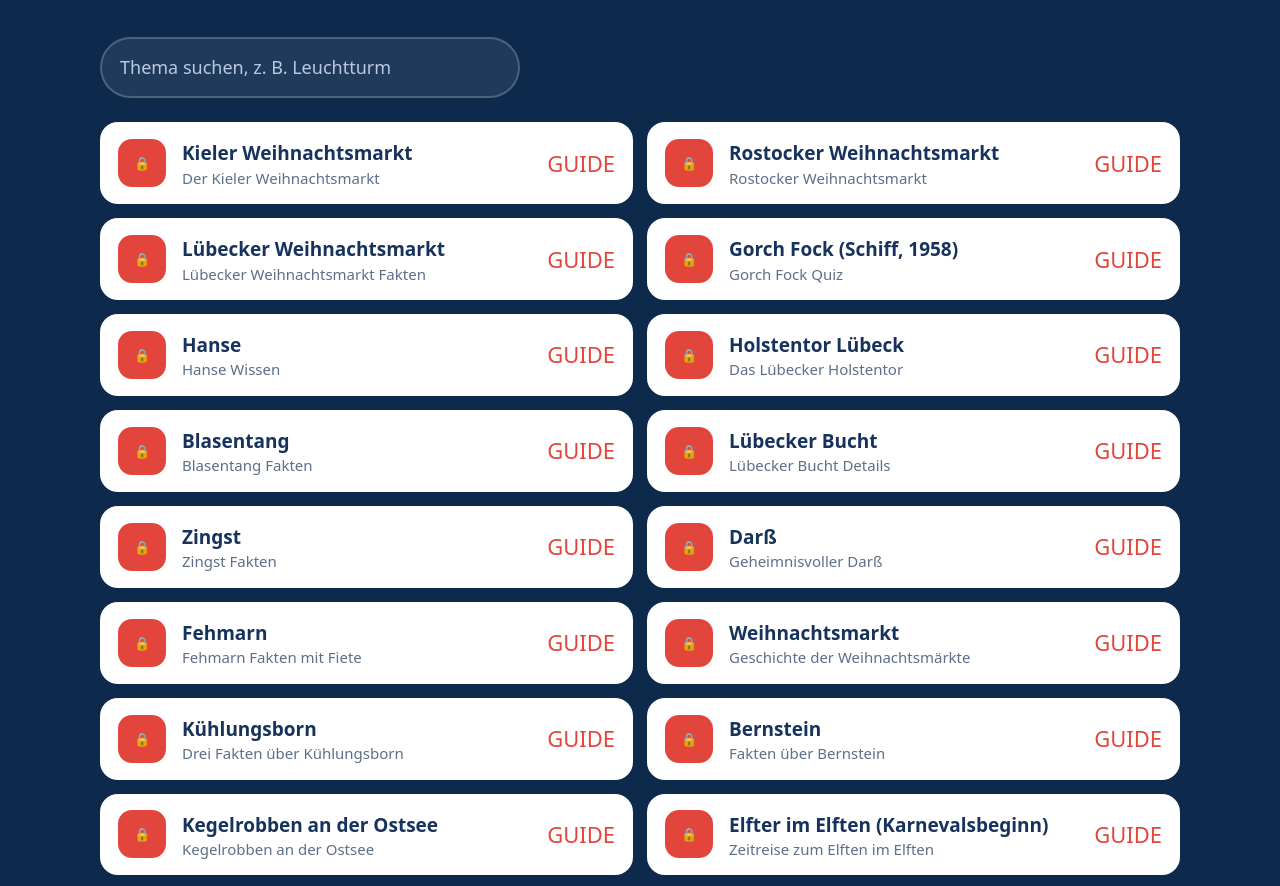
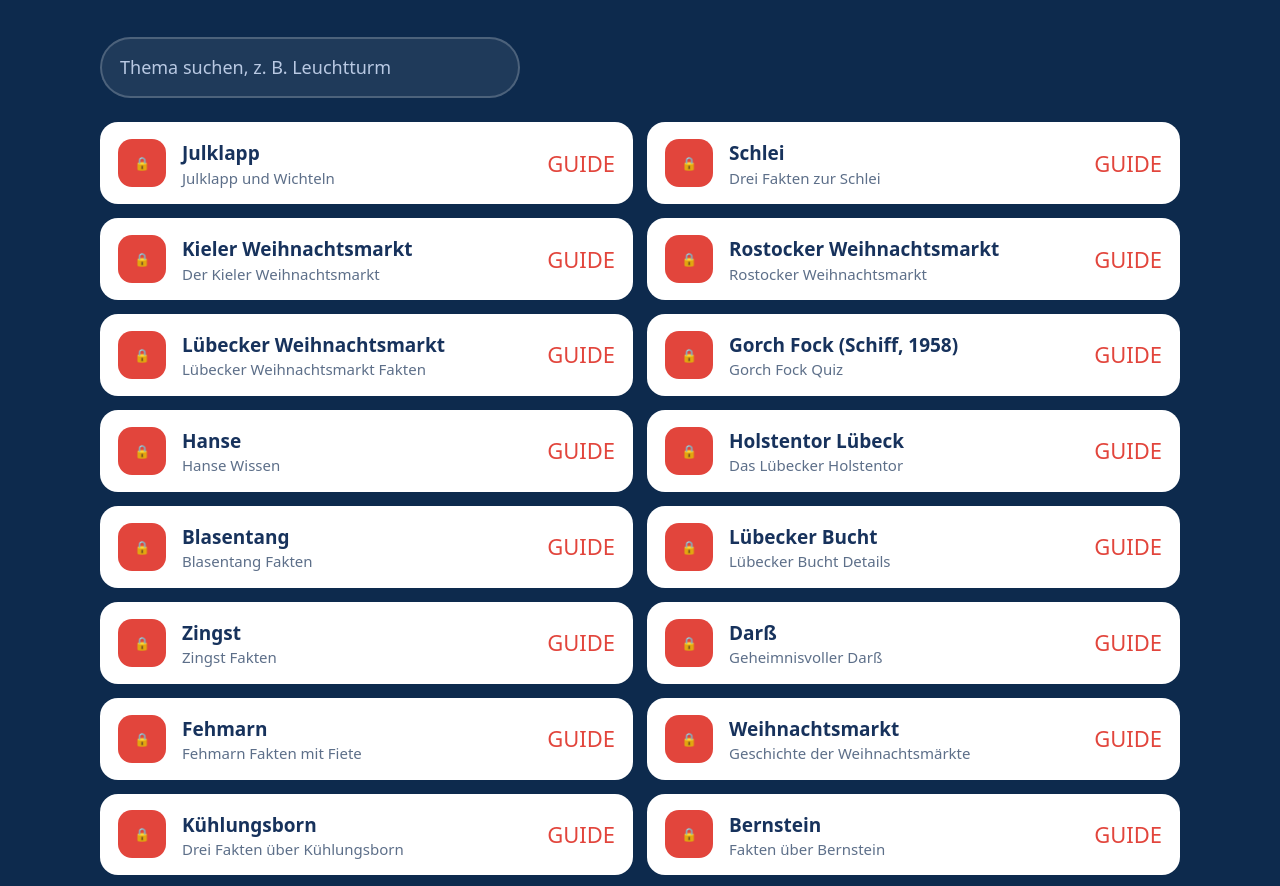
Before and after one commit to fiete-ostsee/fiete-ostsee.github.io, a plain HTML site: page index.html in a window 1280 px wide. Shown: the part 2250-3136 px from the top of the page. Drawn offline with Linux system fonts and the light colour scheme.

Commit message:
Landingpage aktualisiert

```diff
--- a/index.html
+++ b/index.html
@@ -41,7 +41,9 @@ footer{background:var(--navy);color:#b9c9e3;padding:48px 0 60px;font-size:15px}f
 <div class="grid3"><div class="card reveal"><div class="ico" aria-hidden="true">⛵</div><h3>Fiete</h3><p>Ein gefaltetes Papierboot mit blauer Zipfelmütze und Anker. Er schwimmt die Küste entlang und liest, was die Flaschenpost anspült.</p></div><div class="card reveal"><div class="ico" aria-hidden="true">🍾</div><h3>Die Flaschenpost</h3><p>Eine Glasflasche mit Gesicht, voller Nachrichten: Fakten, Orte, Bräuche und Tipps rund um Strand, Meer und Städte.</p></div><div class="card reveal"><div class="ico" aria-hidden="true">🔎</div><h3>Unser Versprechen</h3><p>Nur Belegbares: Jede Aussage hat eine Quelle, die du im Guide nachlesen kannst. Inhalte entstehen mit KI-Hilfe und werden gekennzeichnet.</p></div></div></div></section>
 <section id="so" style="padding-top:20px"><div class="wrap"><h2 class="reveal">So bekommst du deinen Guide</h2><p class="sub reveal">Drei Schritte, kostenlos, direkt in Instagram.</p>
 <div class="steps"><div class="step reveal"><h3>Folgen</h3><p>Folge <a href="https://www.instagram.com/fietes.ostsee/" target="_blank" rel="noopener">@fietes.ostsee</a> auf Instagram – dann verpasst du kein Reel und bekommst die Guides.</p></div><div class="step reveal"><h3>Stichwort kommentieren</h3><p>Schreibe unter ein Reel oder einen Beitrag das Stichwort:<br><button class="kw" id="kw" type="button" aria-label="Stichwort GUIDE kopieren">GUIDE <small>antippen zum Kopieren</small></button></p></div><div class="step reveal"><h3>Nachricht öffnen</h3><p>Du bekommst automatisch eine Nachricht mit dem Link zu den Guides. Er funktioniert nur über die Nachricht.</p></div></div></div></section>
-<section id="guides" class="band"><div class="wrap"><h2 class="reveal">Diese Guides warten auf dich</h2><p class="sub reveal">Kurze PDFs mit Tipps und Wissen zur Ostsee, mit Quellenliste am Ende. Folge uns und kommentiere GUIDE, dann schicken wir dir den Link per Nachricht.</p><label class="sr" for="q" style="position:absolute;left:-999px">Guides durchsuchen</label><input class="search" id="q" type="search" placeholder="Thema suchen, z. B. Leuchtturm" autocomplete="off"><div class="guides" id="list"><div class="gcard reveal" data-s="kieler weihnachtsmarkt der kieler weihnachtsmarkt"><span class="gico" aria-hidden="true">🔒</span><span><strong>Kieler Weihnachtsmarkt</strong><small>Der Kieler Weihnachtsmarkt</small></span><span class="go" aria-hidden="true">GUIDE</span></div>
+<section id="guides" class="band"><div class="wrap"><h2 class="reveal">Diese Guides warten auf dich</h2><p class="sub reveal">Kurze PDFs mit Tipps und Wissen zur Ostsee, mit Quellenliste am Ende. Folge uns und kommentiere GUIDE, dann schicken wir dir den Link per Nachricht.</p><label class="sr" for="q" style="position:absolute;left:-999px">Guides durchsuchen</label><input class="search" id="q" type="search" placeholder="Thema suchen, z. B. Leuchtturm" autocomplete="off"><div class="guides" id="list"><div class="gcard reveal" data-s="julklapp julklapp und wichteln"><span class="gico" aria-hidden="true">🔒</span><span><strong>Julklapp</strong><small>Julklapp und Wichteln</small></span><span class="go" aria-hidden="true">GUIDE</span></div>
+<div class="gcard reveal" data-s="schlei drei fakten zur schlei"><span class="gico" aria-hidden="true">🔒</span><span><strong>Schlei</strong><small>Drei Fakten zur Schlei</small></span><span class="go" aria-hidden="true">GUIDE</span></div>
+<div class="gcard reveal" data-s="kieler weihnachtsmarkt der kieler weihnachtsmarkt"><span class="gico" aria-hidden="true">🔒</span><span><strong>Kieler Weihnachtsmarkt</strong><small>Der Kieler Weihnachtsmarkt</small></span><span class="go" aria-hidden="true">GUIDE</span></div>
 <div class="gcard reveal" data-s="rostocker weihnachtsmarkt rostocker weihnachtsmarkt"><span class="gico" aria-hidden="true">🔒</span><span><strong>Rostocker Weihnachtsmarkt</strong><small>Rostocker Weihnachtsmarkt</small></span><span class="go" aria-hidden="true">GUIDE</span></div>
 <div class="gcard reveal" data-s="lübecker weihnachtsmarkt lübecker weihnachtsmarkt fakten"><span class="gico" aria-hidden="true">🔒</span><span><strong>Lübecker Weihnachtsmarkt</strong><small>Lübecker Weihnachtsmarkt Fakten</small></span><span class="go" aria-hidden="true">GUIDE</span></div>
 <div class="gcard reveal" data-s="gorch fock (schiff, 1958) gorch fock quiz"><span class="gico" aria-hidden="true">🔒</span><span><strong>Gorch Fock (Schiff, 1958)</strong><small>Gorch Fock Quiz</small></span><span class="go" aria-hidden="true">GUIDE</span></div>
```
